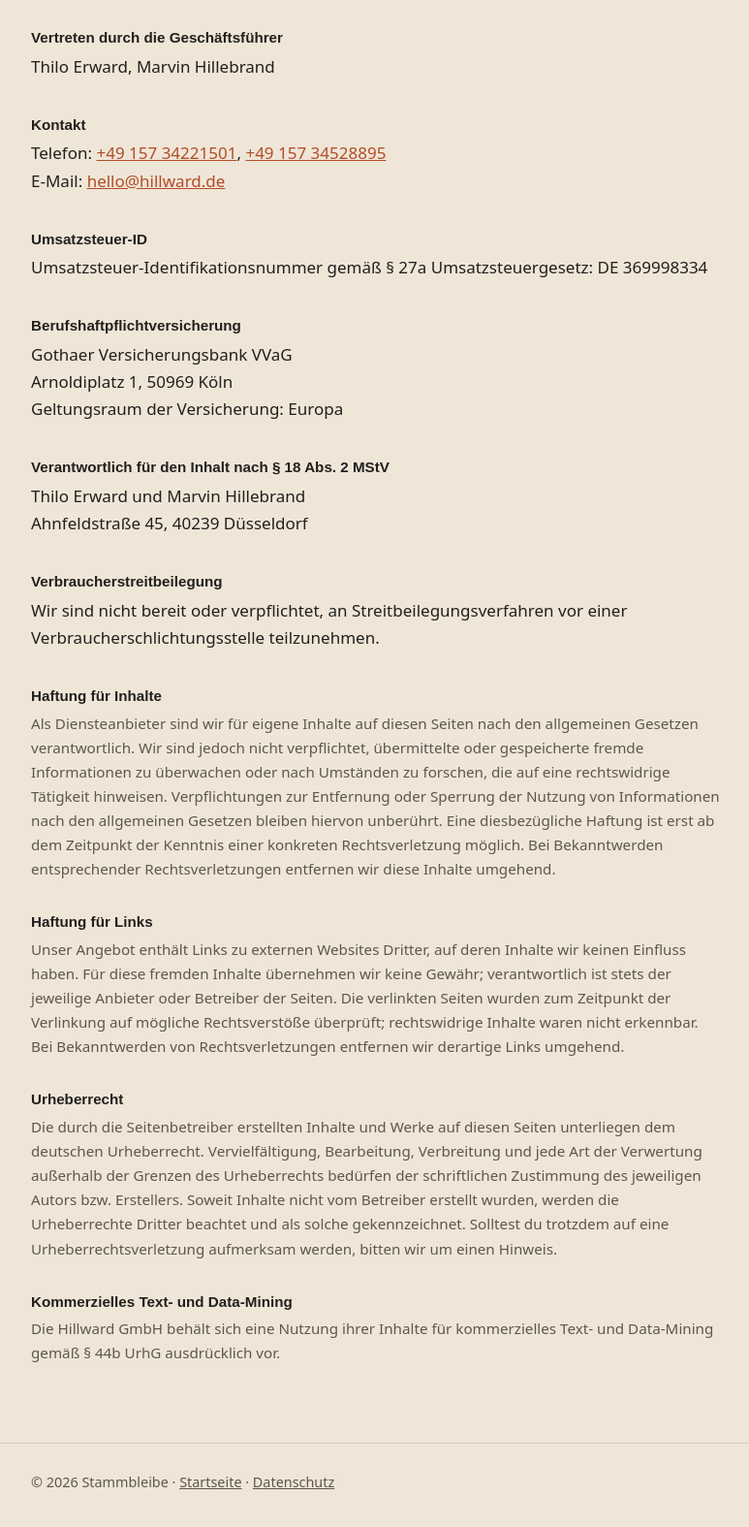
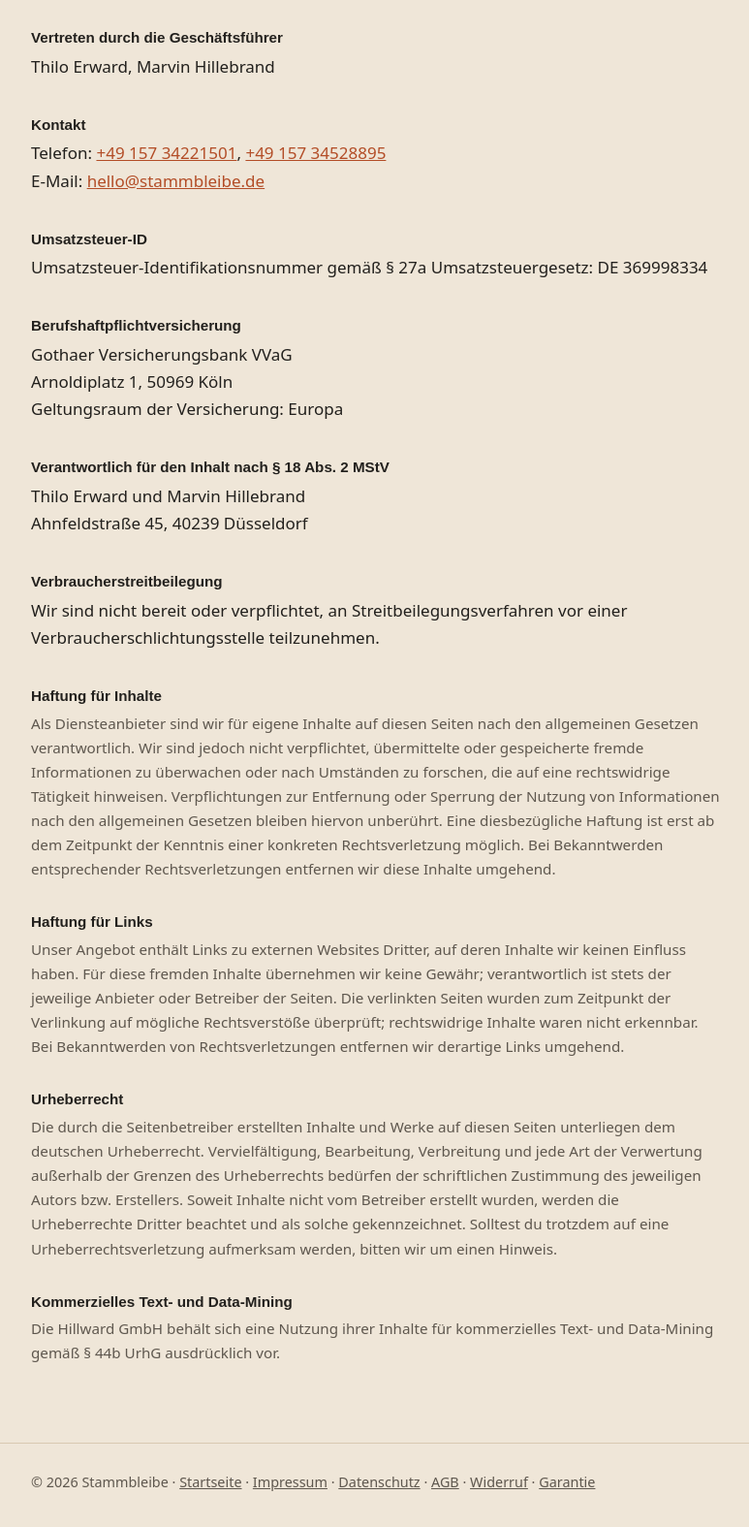
Before and after one commit to thilo-code/studio-vesta-site, a plain HTML site: page impressum.html in a window 1280 px wide. Shown: the part 501-2076 px from the top of the page at 97% size, without its empty margins (252-1025 px from the left). Drawn offline with Linux system fonts and the light colour scheme; a web font is replaced by a local one.

Commit message:
Impressum: E-Mail hello@stammbleibe.de, Links zu Rechtstexten

```diff
--- a/impressum.html
+++ b/impressum.html
@@ -85,7 +85,7 @@ footer a{color:var(--muted)}
     <div class="block">
       <h2>Kontakt</h2>
       <p>Telefon: <a href="tel:+4915734221501">+49 157 34221501</a>, <a href="tel:+4915734528895">+49 157 34528895</a><br>
-      E-Mail: <a href="mailto:hello@hillward.de">hello@hillward.de</a></p>
+      E-Mail: <a href="mailto:hello@stammbleibe.de">hello@stammbleibe.de</a></p>
     </div>
 
     <div class="block">
@@ -125,7 +125,7 @@ footer a{color:var(--muted)}
 </main>
 
 <footer>
-  <div class="wrap">© 2026 Stammbleibe · <a href="/">Startseite</a> · <a href="https://www.iubenda.com/privacy-policy/67312620" target="_blank" rel="noopener">Datenschutz</a></div>
+  <div class="wrap">© 2026 Stammbleibe · <a href="/">Startseite</a> · <a href="/impressum.html">Impressum</a> · <a href="https://www.iubenda.com/privacy-policy/67312620" target="_blank" rel="noopener">Datenschutz</a> · <a href="/agb.html">AGB</a> · <a href="/widerruf.html">Widerruf</a> · <a href="/garantie.html">Garantie</a></div>
 </footer>
 </body>
 </html>
```
